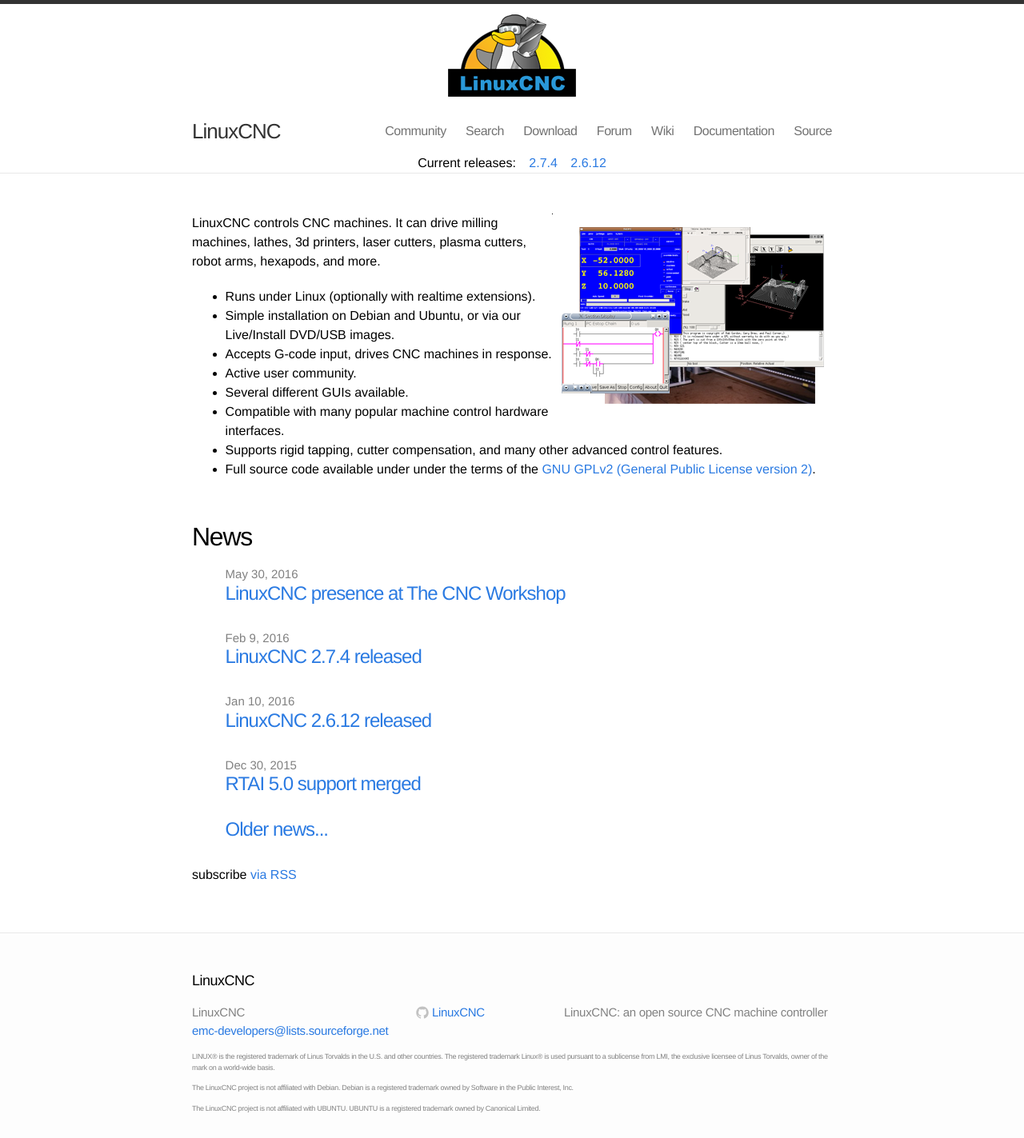
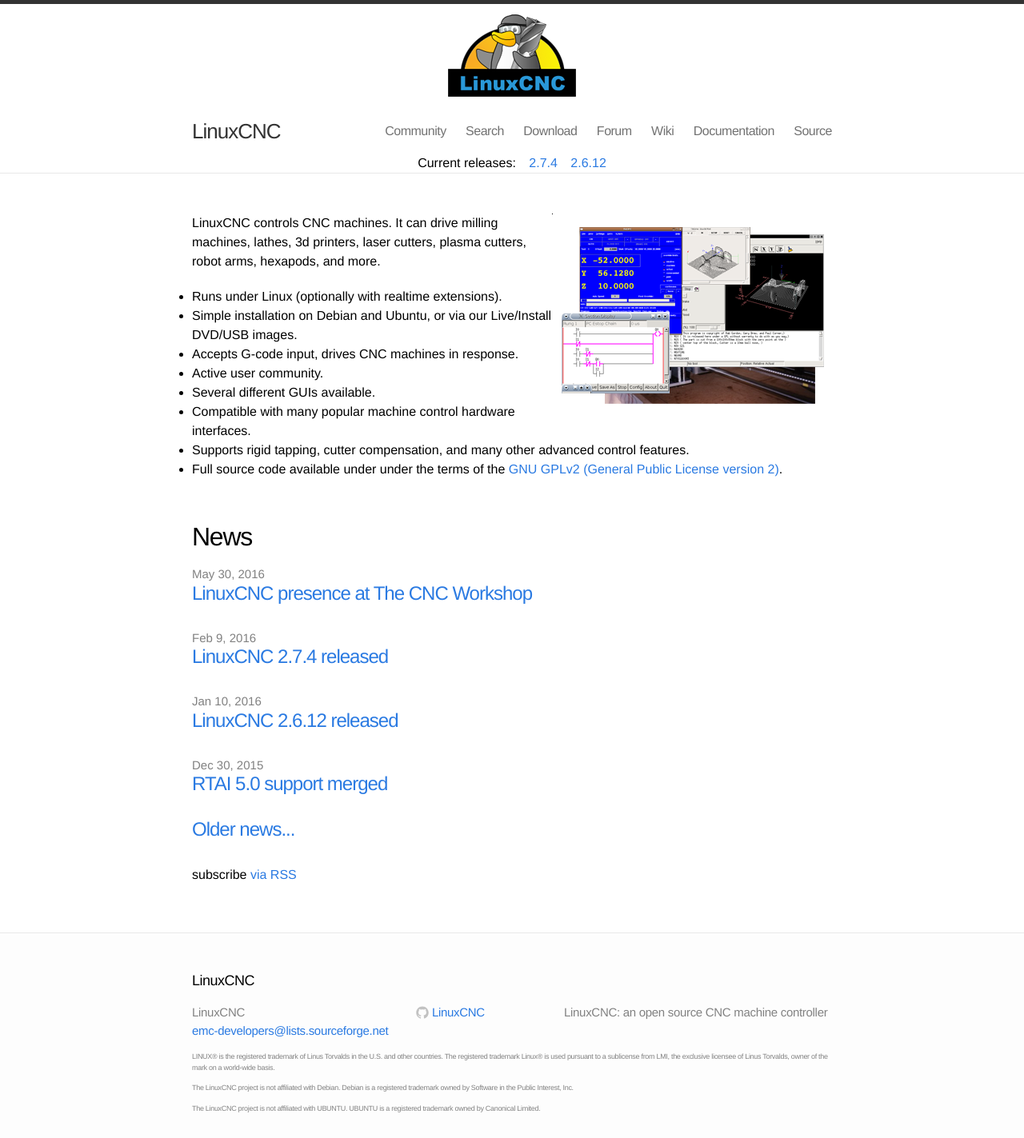
Before and after one commit to LinuxCNC/wlo, a Jekyll site: the page built from index.md, in a window 1280 px wide. Shown: the whole page at 80% size. Built offline with Jekyll 4.4.1, drawn with Linux system fonts in a browser that asks for light colours.

Commit message:
remove padding
This padding in the "recent posts" area is too much, particularly when
we are about to take away half the width by adding the showcase area
next to it.

```diff
--- a/css/main.css
+++ b/css/main.css
@@ -250,7 +250,7 @@
 }
 
 .post-content ul,
-.post-content ol { padding-left: 20px; }
+.post-content ol { padding-left: 0px; }
 
 .post pre,
 .post code {
@@ -267,7 +267,7 @@
 .post code { padding: 1px 5px; }
 
 .post ul,
-.post ol { margin-left: 1.35em; }
+.post ol { margin-left: 0; }
 
 .post pre code {
   border: 0;
```
